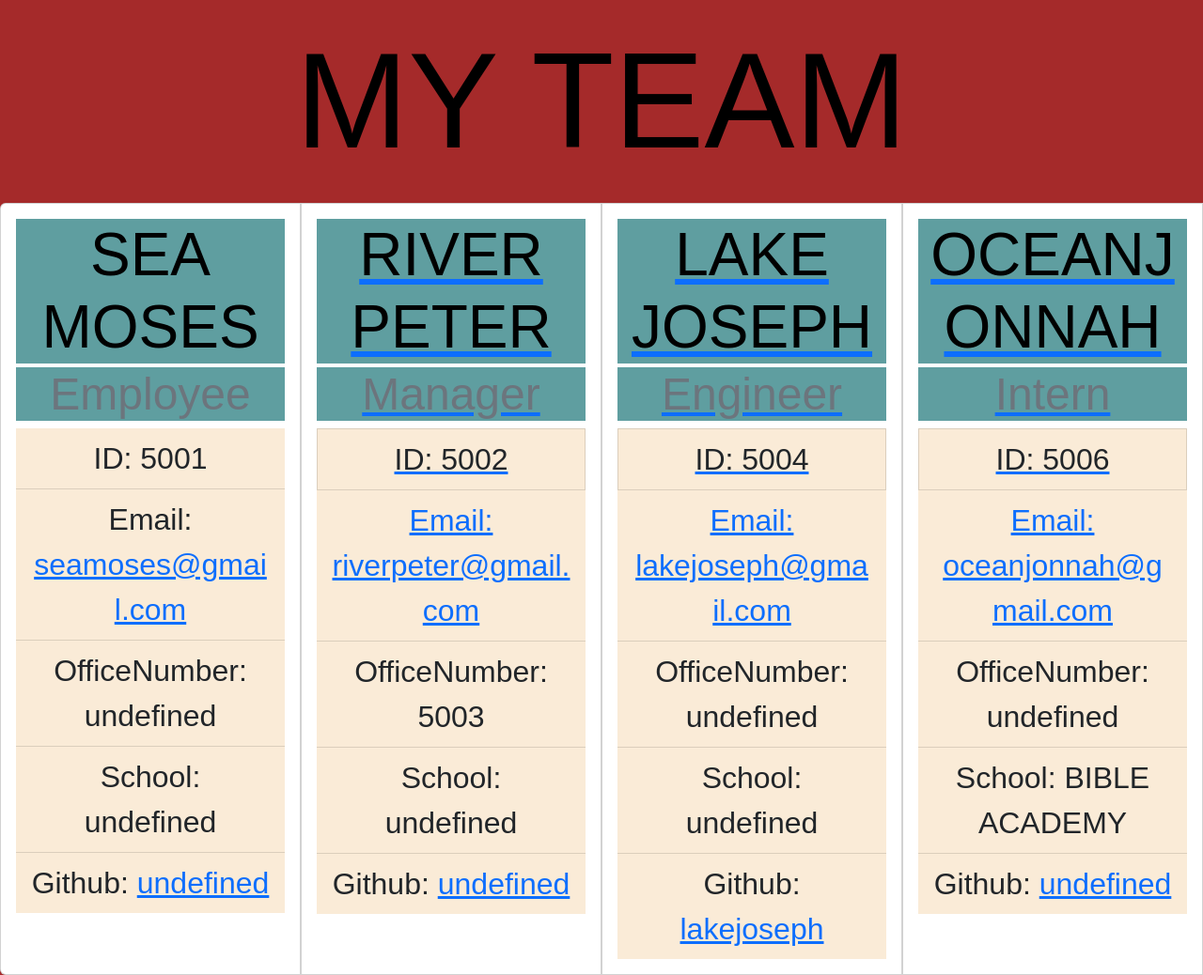
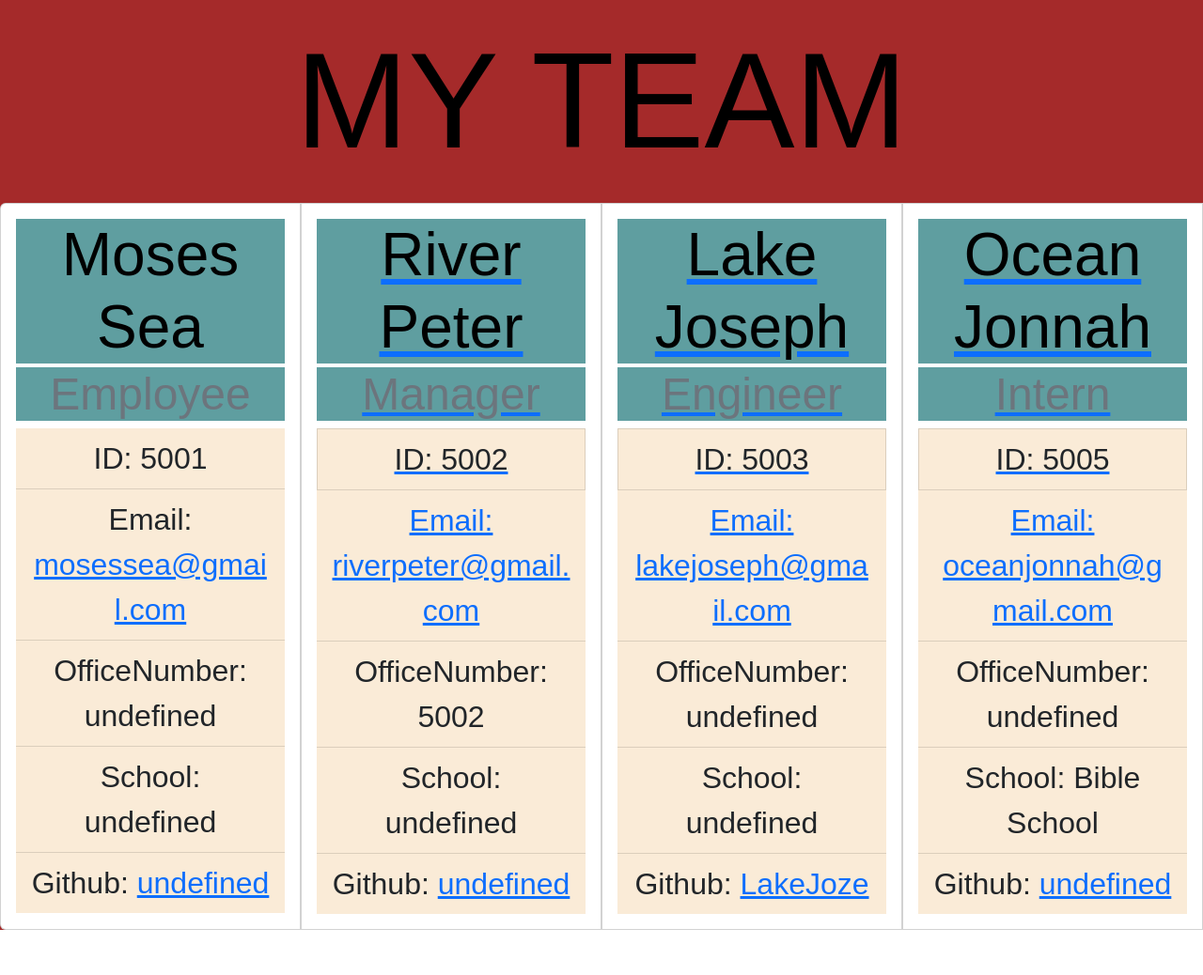
Before and after one commit to druharo/team-profile-generator, a website: page dist/index.html in a window 1280 px wide. Shown: the whole page at 94% size. After the commit the page ends 990 px from the top, so only its background shows below. Drawn offline with nearby package versions, Linux system fonts and the light colour scheme.

```diff
--- a/dist/index.html
+++ b/dist/index.html
@@ -13,11 +13,11 @@
 <div class="card-group">
     <div class="card" style="width: 18rem;">
       <div class="card-body">
-        <h5 class="card-title">SEA MOSES</h5>
+        <h5 class="card-title">Moses Sea</h5>
         <h6 class="card-subtitle mb-2 text-muted">Employee</h6>
         <ul class="list-group list-group-flush">
           <li class="list-group-item">ID: 5001</li >
-          <li class="list-group-item">Email: <a href="mailto://seamoses@gmail.com">seamoses@gmail.com</a></li>
+          <li class="list-group-item">Email: <a href="mailto://mosessea@gmail.com">mosessea@gmail.com</a></li>
           <li class="list-group-item">OfficeNumber: undefined</li>
           <li class="list-group-item">School: undefined</li>
           <li class="list-group-item">Github: <a href="https://github.com/undefined">undefined</a</li>
@@ -27,12 +27,12 @@
 
     <div class="card" style="width: 18rem;">
       <div class="card-body">
-        <h5 class="card-title">RIVER PETER</h5>
+        <h5 class="card-title">River Peter</h5>
         <h6 class="card-subtitle mb-2 text-muted">Manager</h6>
         <ul class="list-group list-group-flush">
           <li class="list-group-item">ID: 5002</li >
           <li class="list-group-item">Email: <a href="mailto://riverpeter@gmail.com">riverpeter@gmail.com</a></li>
-          <li class="list-group-item">OfficeNumber: 5003</li>
+          <li class="list-group-item">OfficeNumber: 5002</li>
           <li class="list-group-item">School: undefined</li>
           <li class="list-group-item">Github: <a href="https://github.com/undefined">undefined</a</li>
         </ul >
@@ -41,27 +41,27 @@
 
     <div class="card" style="width: 18rem;">
       <div class="card-body">
-        <h5 class="card-title">LAKE JOSEPH</h5>
+        <h5 class="card-title">Lake Joseph</h5>
         <h6 class="card-subtitle mb-2 text-muted">Engineer</h6>
         <ul class="list-group list-group-flush">
-          <li class="list-group-item">ID: 5004</li >
+          <li class="list-group-item">ID: 5003</li >
           <li class="list-group-item">Email: <a href="mailto://lakejoseph@gmail.com">lakejoseph@gmail.com</a></li>
           <li class="list-group-item">OfficeNumber: undefined</li>
           <li class="list-group-item">School: undefined</li>
-          <li class="list-group-item">Github: <a href="https://github.com/lakejoseph">lakejoseph</a</li>
+          <li class="list-group-item">Github: <a href="https://github.com/LakeJoze">LakeJoze</a</li>
         </ul >
       </div>
     </div >
 
     <div class="card" style="width: 18rem;">
       <div class="card-body">
-        <h5 class="card-title">OCEANJONNAH</h5>
+        <h5 class="card-title">Ocean Jonnah</h5>
         <h6 class="card-subtitle mb-2 text-muted">Intern</h6>
         <ul class="list-group list-group-flush">
-          <li class="list-group-item">ID: 5006</li >
+          <li class="list-group-item">ID: 5005</li >
           <li class="list-group-item">Email: <a href="mailto://oceanjonnah@gmail.com">oceanjonnah@gmail.com</a></li>
           <li class="list-group-item">OfficeNumber: undefined</li>
-          <li class="list-group-item">School: BIBLE ACADEMY</li>
+          <li class="list-group-item">School: Bible School</li>
           <li class="list-group-item">Github: <a href="https://github.com/undefined">undefined</a</li>
         </ul >
       </div>
```
Also changed, not shown: README.md, utils/teamProfileImage.png (added), utils/teamimage.png (deleted).
